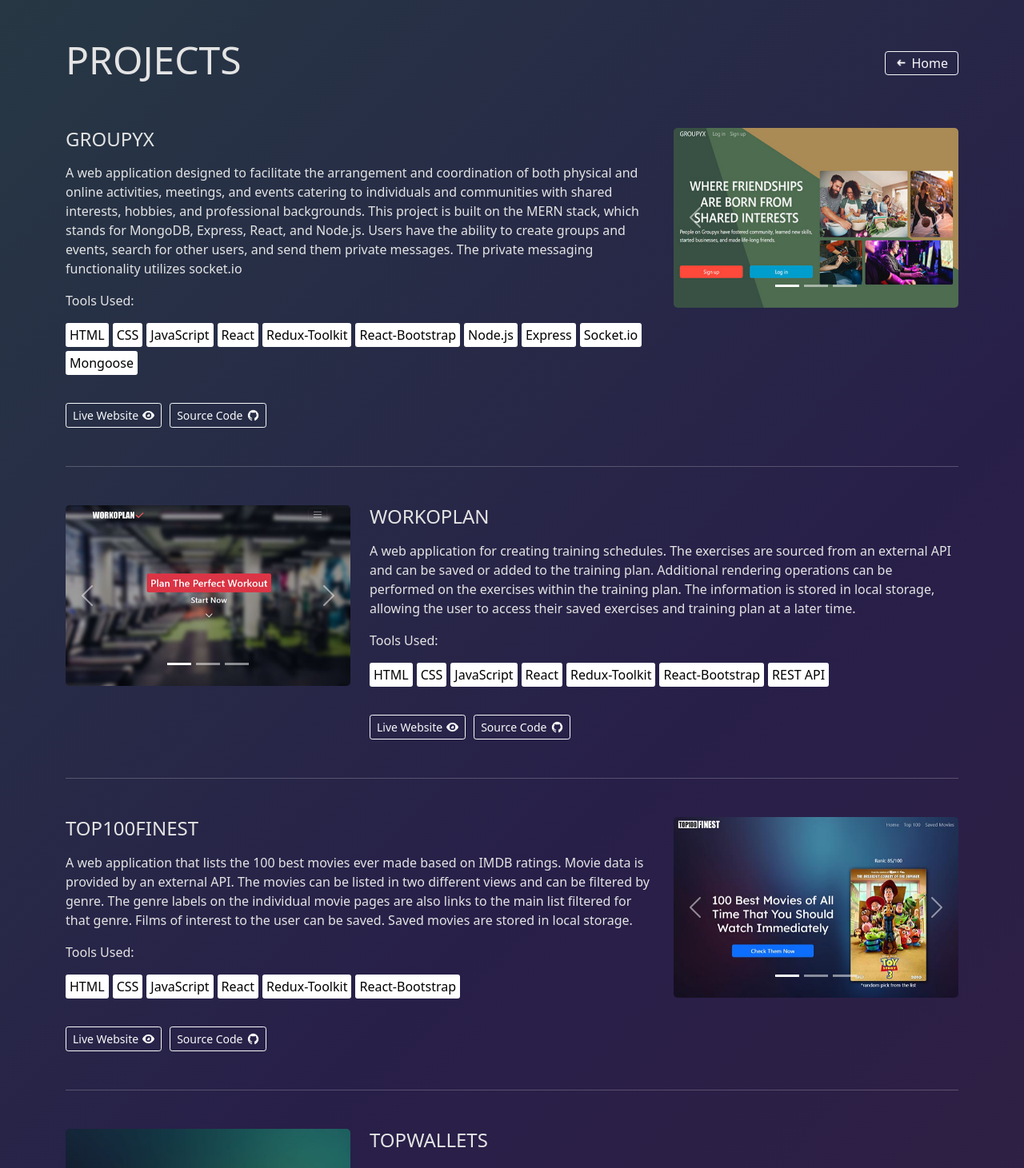
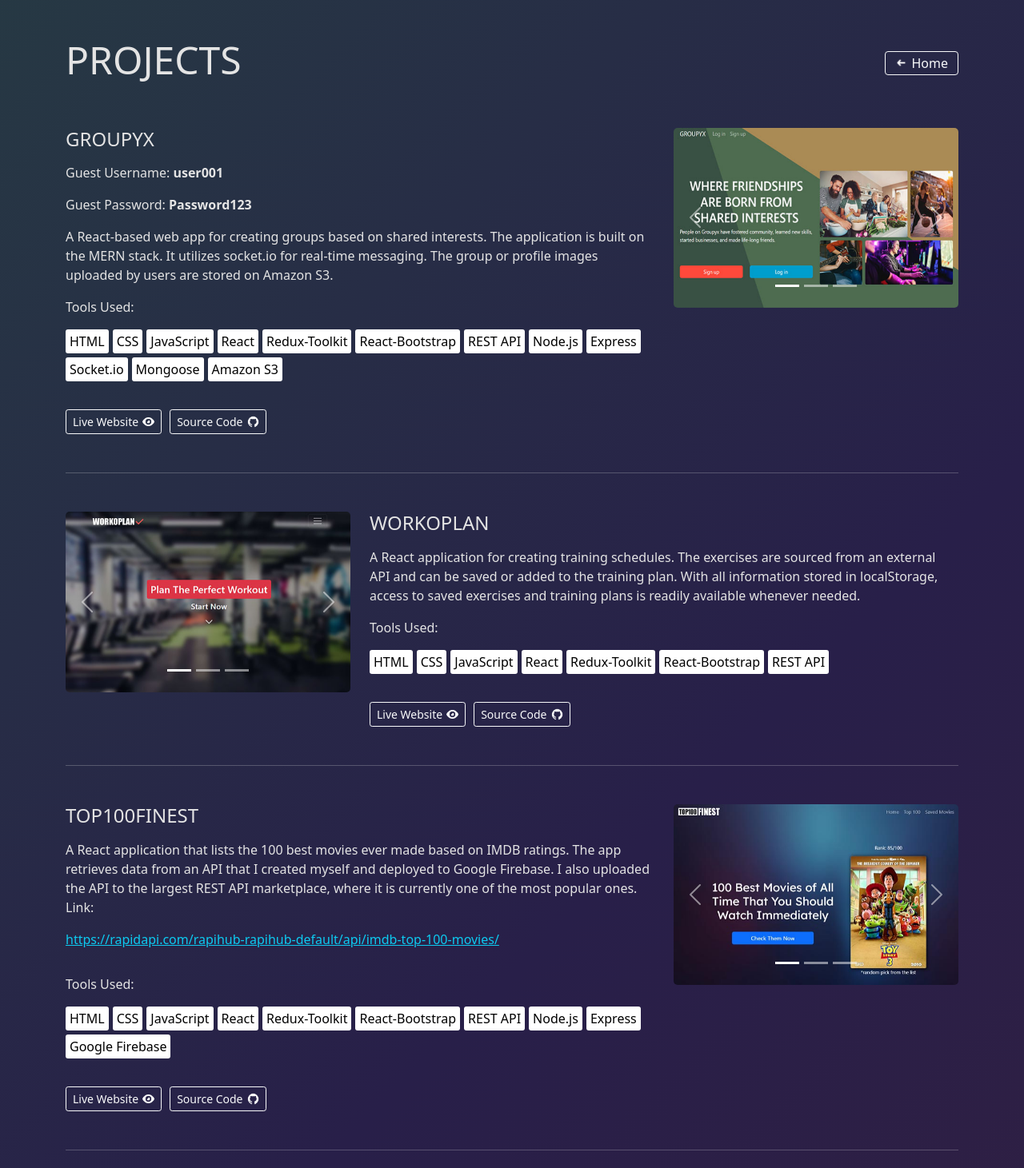
Before and after one commit to kiralyjanos91/portfolio, a React (Create React App) app: page /projects in a window 1280 px wide. Shown: the top 1461 px of the page at 80% size. Built offline with nearby package versions, Linux system fonts and the light colour scheme.

Commit message:
updated project info texts

```diff
--- a/src/Components/projects/project.js
+++ b/src/Components/projects/project.js
@@ -4,7 +4,7 @@ import ModalBox from "./modal";
 import Button from "react-bootstrap/Button";
 import Carousel from "react-bootstrap/Carousel";
 
-export default function Project({ img1 , img2 , img3 , imgOrder , title , description , tech , website , github , needHr }){
+export default function Project({ img1 , img2 , img3 , imgOrder , title , index , description , description2 , rapidApiLink , tech , website , github , needHr }){
 
     const [show, setShow] = useState(false);
     const handleShow = () => { if (window.innerWidth >= 768) { setShow(true) } };
@@ -45,10 +45,41 @@ export default function Project({ img1 , img2 , img3 , imgOrder , title , descri
                     <Row>
                         <h4 className="project-title">{title}</h4>
                     </Row>
+                    { index === 0 &&
+
+                        <Row
+                            className = "guest-pass"
+                        >
+                            <p>
+                                Guest Username: <span>user001</span>
+                            </p>
+                            <p>
+                                Guest Password: <span>Password123</span>
+                            </p>
+                        </Row>
+                    }
                     <Row className="project-description">
                         <p>
                             {description}
                         </p>
+                        { rapidApiLink &&
+                            <>
+                                <p>
+                                    <a
+                                        href = "https://rapidapi.com/rapihub-rapihub-default/api/imdb-top-100-movies/"
+                                        target="_blank"
+                                        rel="noreferrer"
+                                        className="rapid-link"
+                                    >
+                                        {rapidApiLink}
+                                    </a>
+                                </p>
+                                <p>
+                                    {description2}
+                                </p>
+                            </>
+
+                        }
                         <p>Tools Used:</p>
                         <div className="tools-div">{toolsUsed}</div>
                     </Row>
--- a/src/Components/projects/projects-data.js
+++ b/src/Components/projects/projects-data.js
@@ -11,6 +11,8 @@ import topwalletsimg1 from "../../images/topwallets-img4.jpg"
 import topwalletsimg2 from "../../images/topwallets-img3.jpg"
 import topwalletsimg3 from "../../images/topwallets-img2.jpg"
 
+const rapidApi = "Link"
+
 const projectData = [
     {
         img1:groupyximg1,
@@ -19,8 +21,9 @@ const projectData = [
         title:"Groupyx",
         description:
             `
-            A web application designed to facilitate the arrangement and coordination of both physical and online activities, meetings, and events catering to individuals and communities with shared interests, hobbies, and professional backgrounds. This project is built on the MERN stack, which stands for MongoDB, Express, React, and Node.js. Users have the ability to create groups and events, search for other users, and send them private messages. The private messaging functionality utilizes socket.io`,
-        tech:["HTML", "CSS", "JavaScript", "React", "Redux-Toolkit", "React-Bootstrap", "Node.js" , "Express" , "Socket.io" , "Mongoose"],
+            A React-based web app for creating groups based on shared interests.
+            The application is built on the MERN stack. It utilizes socket.io for real-time messaging. The group or profile images uploaded by users are stored on Amazon S3.`,
+        tech:["HTML", "CSS", "JavaScript", "React", "Redux-Toolkit", "React-Bootstrap", "REST API" , "Node.js" , "Express" , "Socket.io" , "Mongoose" , "Amazon S3"],
         website:"https://groupyx.netlify.app",
         github:"https://github.com/kiralyjanos91/groups"
     },
@@ -31,7 +34,7 @@ const projectData = [
         title:"Workoplan",
         description:
             `
-            A web application for creating training schedules. The exercises are sourced from an external API and can be saved or added to the training plan. Additional rendering operations can be performed on the exercises within the training plan. The information is stored in local storage, allowing the user to access their saved exercises and training plan at a later time.`,
+            A React application for creating training schedules. The exercises are sourced from an external API and can be saved or added to the training plan. With all information stored in localStorage, access to saved exercises and training plans is readily available whenever needed.`,
         tech:["HTML", "CSS", "JavaScript", "React", "Redux-Toolkit", "React-Bootstrap", "REST API"],
         website:"https://workoplan.netlify.app",
         github:"https://github.com/kiralyjanos91/workoplan"
@@ -41,15 +44,12 @@ const projectData = [
         img2:top100finestimg2,
         img3:top100finestimg3,
         title:"Top100finest",
+        rapidApiLink: "https://rapidapi.com/rapihub-rapihub-default/api/imdb-top-100-movies/",
         description:
-            `A web application that lists the 100 best movies ever made based on IMDB ratings.
-
-            Movie data is provided by an external API.
-            The movies can be listed in two different views and can be filtered by genre.
-            The genre labels on the individual movie pages are also links to the main list filtered for that genre.
-            Films of interest to the user can be saved.
-            Saved movies are stored in local storage.`,
-        tech:["HTML", "CSS", "JavaScript", "React", "Redux-Toolkit", "React-Bootstrap"],
+            `A React application that lists the 100 best movies ever made based on IMDB ratings.
+            The app retrieves data from an API that I created myself and deployed to Google Firebase. I also uploaded the API to the largest REST API marketplace, where it is currently one of the most popular ones. Link:
+            `,
+        tech:["HTML", "CSS", "JavaScript", "React", "Redux-Toolkit", "React-Bootstrap" , "REST API" , "Node.js" , "Express" , "Google Firebase"],
         website:"https://top100finest.netlify.app/",
         github:"https://github.com/kiralyjanos91/top100movies"
     },
@@ -59,7 +59,7 @@ const projectData = [
         img3:topwalletsimg3,
         title:"Topwallets",
         description:
-            `A web application providing short reviews of the most popular crypto wallets.
+            `A React based application providing short reviews of the most popular crypto wallets.
 
             The coins sub-page calls current data of the most popular crypto coins from an external API are also displayed on graphs in one to three-day intervals.
             The news sub-page of the app displays crypto news from another API.`,
--- a/src/Components/projects/projects.css
+++ b/src/Components/projects/projects.css
@@ -15,6 +15,14 @@
 .project{
     margin-top: 3rem;
     margin-bottom: 3rem;
+}
+
+.rapid-link {
+    color: #0dcaf0
+}
+
+.guest-pass > p > span {
+    font-weight: 700;
 }
 
 .project-carousel{
--- a/src/Components/projects/projects.js
+++ b/src/Components/projects/projects.js
@@ -29,12 +29,15 @@ export default function Projects(){
                 img4={project.img4}
                 title={project.title}
                 description={project.description}
+                description2={project.description2 || ""}
+                rapidApiLink={project.rapidApiLink || ""}
                 tech={project.tech}
                 website={project.website}
                 github={project.github}
                 imgOrder={index % 2 === 0 ? "last" : "first"}
                 needHr = {index !== (projectData.length - 1)}
                 key={index}
+                index = {index}
             />
         )
 
```
